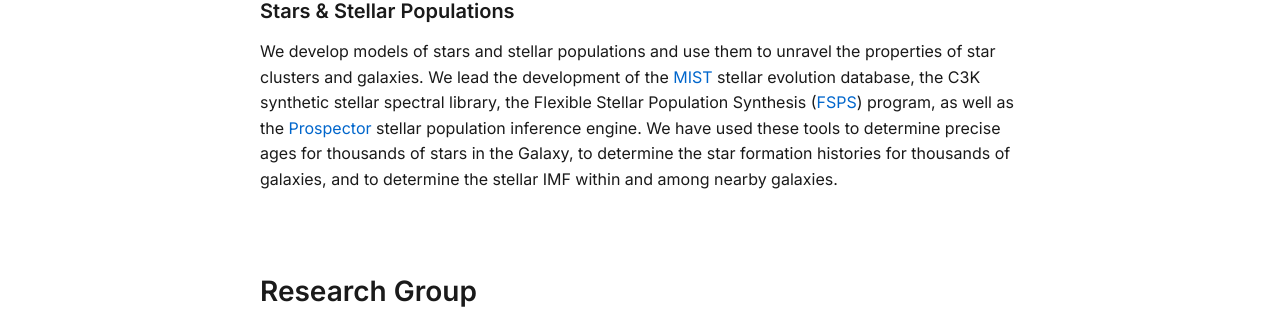
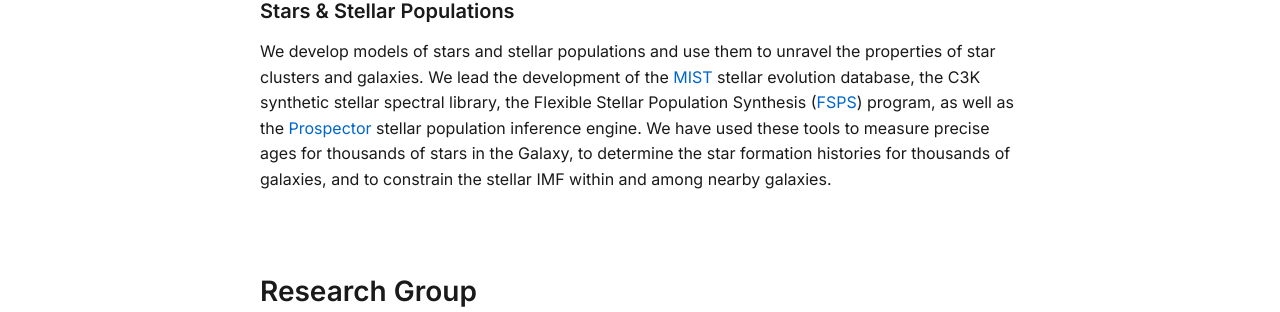
Before and after one commit to cconroy20/cconroy20.github.io, a Jekyll site: the page index.html, which Jekyll copies as it is, in a window 1280 px wide and 900 px high, scrolled down 1048 px. Shown: the part 142-454 px from the top of the window. Built offline with Jekyll 4.4.1, drawn with Linux system fonts in a browser that asks for light colours.

Commit message:
Update index.html

```diff
--- a/index.html
+++ b/index.html
@@ -348,7 +348,7 @@
                         <h3>Stars & Stellar Populations</h3>
                         <p>We develop models of stars and stellar populations and use them to unravel the properties of star clusters and galaxies.
                         We lead the development of the <a href="https://waps.cfa.harvard.edu/MIST/model_grids.html" target="_blank">MIST</a> stellar evolution database, the C3K synthetic stellar spectral library, the Flexible Stellar Population Synthesis (<a href="https://github.com/cconroy20/fsps" target="_blank">FSPS</a>) program, as well as the <a href="https://github.com/bd-j/prospector" target="_blank">Prospector</a> stellar population inference engine.
-                        We have used these tools to determine precise ages for thousands of stars in the Galaxy, to determine the star formation histories for thousands of galaxies, and to determine the stellar IMF within and among nearby galaxies.
+                        We have used these tools to measure precise ages for thousands of stars in the Galaxy, to determine the star formation histories for thousands of galaxies, and to constrain the stellar IMF within and among nearby galaxies.
                         </p>
                     </div>
                 </div>
```
